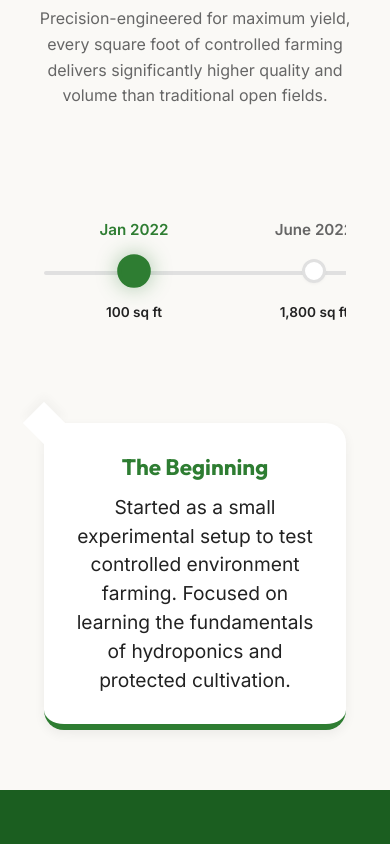
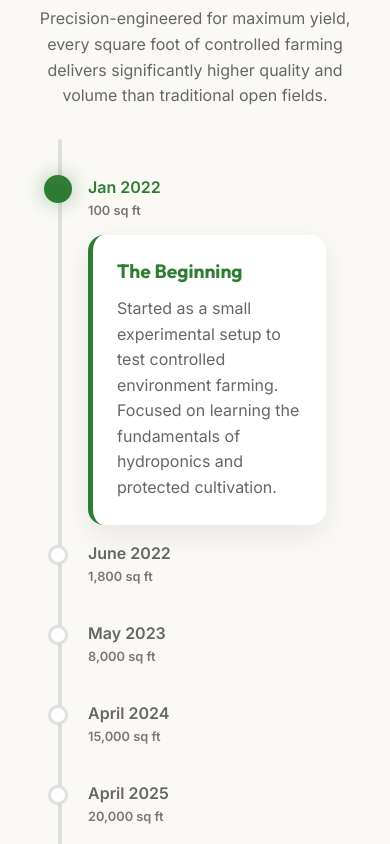
Before and after one commit to Gaikwad5364/exotica-farm, a Next.js app: page /about in a window 390 px wide. Shown: the part 2680-3524 px from the top of the page. Built offline with nearby package versions, Linux system fonts and the light colour scheme.

Commit message:
fixed the view of timeline in mobile

```diff
--- a/src/app/Home.module.css
+++ b/src/app/Home.module.css
@@ -472,8 +472,10 @@
     }
 
     .grid {
-        grid-template-columns: repeat(auto-fit, minmax(140px, 1fr));
-        gap: 1rem;
+        grid-template-columns: 1fr;
+        gap: 2.5rem;
+        max-width: 480px;
+        margin: 0 auto;
     }
 
     .testimonialsSection {
--- a/src/app/about/About.module.css
+++ b/src/app/about/About.module.css
@@ -210,10 +210,21 @@
     left: 0;
     right: 0;
     height: 4px;
-    /* Thicker line */
     background-color: var(--color-earth-300);
     z-index: 1;
     border-radius: 2px;
+}
+
+@media (max-width: 768px) {
+    .timelineLine {
+        top: 0;
+        bottom: 0;
+        left: 14px;
+        width: 4px;
+        height: 100%;
+        right: auto;
+        transform: none;
+    }
 }
 
 .timelineProgress {
@@ -221,10 +232,20 @@
     top: 50%;
     left: 0;
     height: 4px;
+    width: var(--progress-percent, 0%);
     background-color: var(--color-primary);
     z-index: 2;
-    transition: width 0.5s ease;
+    transition: all 0.5s ease;
     border-radius: 2px;
+}
+
+@media (max-width: 768px) {
+    .timelineProgress {
+        top: 0;
+        left: 14px;
+        width: 4px;
+        height: var(--progress-percent, 0%);
+    }
 }
 
 .timelinePoint {
@@ -238,16 +259,37 @@
     min-width: 120px;
 }
 
+@media (max-width: 768px) {
+    .timelinePoint {
+        flex-direction: row;
+        width: 100%;
+        min-width: unset;
+        justify-content: flex-start;
+        padding-left: 4px;
+        min-height: 80px;
+        height: auto;
+        padding-bottom: 20px;
+        align-items: flex-start;
+    }
+}
+
 .pointCircle {
-    width: 24px;
-    height: 24px;
+    width: 20px;
+    height: 20px;
     border-radius: 50%;
     background-color: white;
     border: 3px solid var(--color-earth-300);
     margin: 30px 0;
-    /* Consistent vertical spacing */
     transition: all var(--transition-normal);
     box-shadow: var(--shadow-sm);
+}
+
+@media (max-width: 768px) {
+    .pointCircle {
+        margin: 0;
+        flex-shrink: 0;
+        z-index: 5;
+    }
 }
 
 .timelinePoint.active .pointCircle {
@@ -257,8 +299,55 @@
     box-shadow: 0 0 15px rgba(46, 125, 50, 0.4);
 }
 
-.timelinePoint:hover .pointCircle {
-    border-color: var(--color-primary-light);
+.pointText {
+    display: flex;
+    flex-direction: column;
+    align-items: center;
+}
+
+@media (max-width: 768px) {
+    .pointText {
+        align-items: flex-start;
+        margin-left: 20px;
+        margin-top: -4px;
+        flex: 1;
+        display: flex;
+        flex-direction: column;
+    }
+}
+
+.mobileDescription {
+    display: none;
+}
+
+@media (max-width: 768px) {
+    .mobileDescription {
+        display: block;
+        margin-top: 15px;
+        background: white;
+        padding: 24px;
+        border-radius: 16px;
+        border-left: 5px solid var(--color-primary);
+        box-shadow: 0 10px 30px rgba(0, 0, 0, 0.08);
+        width: calc(100% - 20px);
+        max-width: 600px;
+        box-sizing: border-box;
+    }
+
+    .mobileDescription h4 {
+        font-size: 1.2rem;
+        margin-bottom: 12px;
+        color: var(--color-primary);
+        font-weight: 700;
+        line-height: 1.3;
+    }
+
+    .mobileDescription p {
+        font-size: 1rem;
+        color: var(--color-text-muted);
+        line-height: 1.6;
+        margin: 0;
+    }
 }
 
 .pointYear {
@@ -267,8 +356,15 @@
     color: var(--color-text-muted);
     position: absolute;
     top: -10px;
-    /* Adjust based on circle margin */
     white-space: nowrap;
+}
+
+@media (max-width: 768px) {
+    .pointYear {
+        position: static;
+        font-size: 1rem;
+        margin-bottom: 2px;
+    }
 }
 
 .timelinePoint.active .pointYear {
@@ -281,8 +377,15 @@
     color: var(--color-text-main);
     position: absolute;
     bottom: -10px;
-    /* Adjust based on circle margin */
     white-space: nowrap;
+}
+
+@media (max-width: 768px) {
+    .pointSize {
+        position: static;
+        opacity: 0.6;
+        font-size: 0.8rem;
+    }
 }
 
 .milestoneDescription {
@@ -300,6 +403,12 @@
     position: relative;
 }
 
+@media (max-width: 768px) {
+    .milestoneDescription {
+        display: none;
+    }
+}
+
 .milestoneDescription::before {
     content: '';
     position: absolute;
@@ -309,14 +418,17 @@
     height: 30px;
     background: white;
     transform: translateX(-50%) rotate(45deg);
-    transition: left 0.5s ease;
+    transition: all 0.5s ease;
     box-shadow: -5px -5px 10px rgba(0, 0, 0, 0.03);
 }
 
-.milestoneDescription p {
-    font-size: 1.2rem;
-    color: var(--color-text-main);
-    max-width: 750px;
+@media (max-width: 768px) {
+    .milestoneDescription::before {
+        display: block !important;
+        left: -15px !important;
+        top: var(--active-point-pos, 30px);
+        transform: translateY(-50%) rotate(-135deg) !important;
+    }
 }
 
 /* Looking Ahead Section */
@@ -420,20 +532,22 @@
 
 @media (max-width: 850px) {
     .timeline {
-        overflow-x: auto;
-        padding: 80px 20px;
-        justify-content: flex-start;
-        gap: 40px;
+        padding: 40px 0;
+        flex-direction: column;
+        align-items: flex-start;
+        gap: 0;
+        margin-bottom: 0;
+        height: 100%;
+        position: relative;
+        width: 100%;
     }
+}
 
-    .timelineLine,
-    .timelineProgress {
-        width: 1000px;
-        top: 50%;
-    }
-
-    .timelinePoint {
-        min-width: 140px;
+@media (max-width: 768px) {
+    .timelineWrapper {
+        display: block;
+        width: 100%;
+        margin-top: 30px;
     }
 }
 
--- a/src/app/about/page.tsx
+++ b/src/app/about/page.tsx
@@ -76,9 +76,9 @@ const specialityCrops = [
 ];
 
 export default function AboutPage() {
-    const [activeMilestone, setActiveMilestone] = useState(timelineData[0]);
-    const activeIndex = timelineData.findIndex(m => m.id === activeMilestone.id);
-    const progressPercentage = (activeIndex / (timelineData.length - 1)) * 100;
+    const [activeMilestone, setActiveMilestone] = useState<any>(timelineData[0]);
+    const activeIndex = activeMilestone ? timelineData.findIndex(m => m.id === activeMilestone.id) : -1;
+    const progressPercentage = activeIndex >= 0 ? (activeIndex / (timelineData.length - 1)) * 100 : 0;
 
     return (
         <main className={styles.aboutContainer}>
@@ -190,22 +190,39 @@ export default function AboutPage() {
                             <div className={styles.timelineLine}></div>
                             <div
                                 className={styles.timelineProgress}
-                                style={{ width: `${progressPercentage}%` }}
+                                style={{ '--progress-percent': `${progressPercentage}%` } as any}
                             ></div>
                             {timelineData.map((milestone) => (
                                 <div
                                     key={milestone.id}
-                                    className={`${styles.timelinePoint} ${activeMilestone.id === milestone.id ? styles.active : ''}`}
-                                    onClick={() => setActiveMilestone(milestone)}
+                                    className={`${styles.timelinePoint} ${activeMilestone?.id === milestone.id ? styles.active : ''}`}
+                                    onClick={() => setActiveMilestone(activeMilestone?.id === milestone.id ? null : milestone)}
                                 >
+                                    <div className={styles.pointCircle}></div>
+                                    <div className={styles.pointText}>
                                         <span className={styles.pointYear}>{milestone.year}</span>
-                                    <div className={styles.pointCircle}></div>
                                         <span className={styles.pointSize}>{milestone.size}</span>
+                                        <AnimatePresence>
+                                            {activeMilestone?.id === milestone.id && (
+                                                <motion.div
+                                                    className={styles.mobileDescription}
+                                                    initial={{ opacity: 0, height: 0 }}
+                                                    animate={{ opacity: 1, height: 'auto' }}
+                                                    exit={{ opacity: 0, height: 0 }}
+                                                    transition={{ duration: 0.3 }}
+                                                >
+                                                    <h4>{milestone.achievement}</h4>
+                                                    <p>{milestone.description}</p>
+                                                </motion.div>
+                                            )}
+                                        </AnimatePresence>
+                                    </div>
                                 </div>
                             ))}
                         </div>
 
                         <AnimatePresence mode="wait">
+                            {activeMilestone && (
                                 <motion.div
                                     key={activeMilestone.id}
                                     initial={{ opacity: 0, y: 30 }}
@@ -222,6 +239,7 @@ export default function AboutPage() {
                                         <p>{activeMilestone.description}</p>
                                     </div>
                                 </motion.div>
+                            )}
                         </AnimatePresence>
                     </div>
                 </div>
--- a/src/app/infrastructure/page.tsx
+++ b/src/app/infrastructure/page.tsx
@@ -78,7 +78,7 @@ export default function InfrastructurePage() {
                         <ScrollReveal direction="left" delay={0.2}>
                             <div className={styles.imageWrapper}>
                                 <Image
-                                    src="/images/bell-pepper.png"
+                                    src="/images/Shade-Net.png"
                                     alt="Shade Net Farming"
                                     fill
                                     style={{ objectFit: 'cover' }}
--- a/src/app/products/products.module.css
+++ b/src/app/products/products.module.css
@@ -23,7 +23,9 @@
 @media (max-width: 768px) {
     .productsGrid {
         grid-template-columns: 1fr;
-        gap: 1.5rem;
+        gap: 2.5rem;
+        max-width: 480px;
+        margin: 0 auto;
     }
 
     .pageTitle {
--- a/src/components/ProductCard.module.css
+++ b/src/components/ProductCard.module.css
@@ -57,40 +57,41 @@
 
 @media (max-width: 768px) {
     .card {
-        width: 100%;
-        margin-bottom: 0;
-        border: 1px solid rgba(46, 125, 50, 0.08);
-        box-shadow: 0 4px 15px rgba(0, 0, 0, 0.05);
+        border-radius: 12px;
+        box-shadow: 0 4px 12px rgba(0, 0, 0, 0.05);
+        max-width: 400px;
+        margin: 0 auto;
     }
 
     .imageWrapper {
         height: auto;
-        aspect-ratio: 1/1;
-        max-height: 400px;
-        /* Prevent it from being TOO tall on very large phones */
+        aspect-ratio: 1.5/1;
+        max-height: 220px;
     }
 
     .content {
-        padding: 1.25rem;
+        padding: 0.75rem;
     }
 
     .title {
-        font-size: 1.1rem;
-        margin-bottom: 0.6rem;
+        font-size: 1rem;
+        margin-bottom: 0.35rem;
     }
 
     .description {
-        font-size: 0.9rem;
-        line-height: 1.6;
-        margin-bottom: 1.25rem;
+        font-size: 0.8rem;
+        line-height: 1.4;
+        margin-bottom: 0.75rem;
+        display: -webkit-box;
+        -webkit-line-clamp: 3;
+        line-clamp: 3;
+        -webkit-box-orient: vertical;
+        overflow: hidden;
     }
 
     .link {
-        padding: 0.5rem 0;
-        font-size: 0.95rem;
-        display: flex;
-        align-items: center;
-        width: fit-content;
+        padding: 0.25rem 0;
+        font-size: 0.85rem;
     }
 }
 
```
Also changed, not shown: src/app/page.tsx (+7 -0 lines), src/components/Hero.tsx (+10 -0 lines), public/images/Shade-Net.png (added), public/images/cucumber.png. Lines whose indentation alone changed are shown as unchanged.
